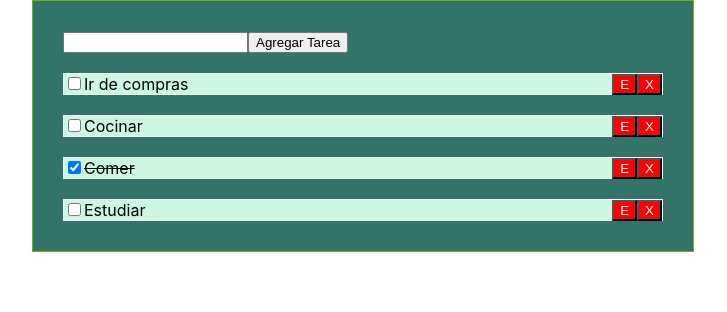
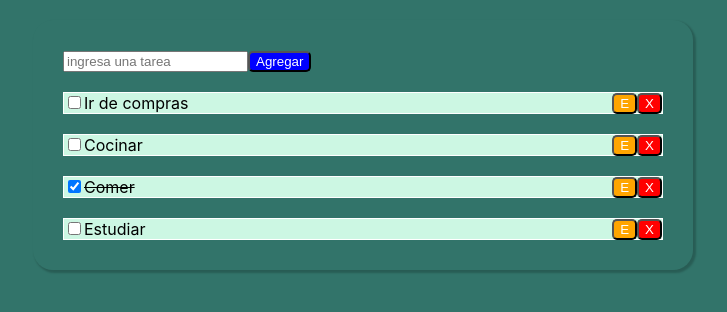
Before and after one commit to Fedreric/Crud-React, a React (Create React App) app: page / in a window 1280 px wide. Shown: the top 312 px of the page, without its empty margins (277-1004 px from the left). Built offline with nearby package versions, Linux system fonts and the light colour scheme.

Commit message:
se le agrega una estetica basica

```diff
--- a/src/App.css
+++ b/src/App.css
@@ -1,13 +1,38 @@
+body{
+  background-color: #32746a;
+}
 .container{
   margin: auto;
+  margin-top: 20px;
   width: 50%;
-  border: 1px solid #73ad21;
+  box-shadow: 2px 2px 2px 1px rgba(0, 0, 0, 0.2);
+  border-radius: 20px;
   background-color: #32746a;
   padding: 10px;
 }
-
 .btn-eliminar{
   float:right;
   background-color: red;
   color: #fff;
+  border-radius: 5px;
+  cursor: pointer;
 }
+.btn-editar{
+  float:right;
+  background-color: orange;
+  color: #fff;
+  border-radius: 5px;
+  cursor: pointer;
+}
+.btn-agregar{
+  background-color: blue;
+  color: #fff;
+  border-radius: 5px;
+  cursor: pointer;
+}
+
+@media only screen and (max-width: 767px) {
+  .container{
+    width: 90%;
+  }
+}
--- a/src/components/TareaAgregar.js
+++ b/src/components/TareaAgregar.js
@@ -17,8 +17,8 @@ export default function TareaAgregar({agregandoTarea}) {
   return (
     <div style = {{margin:20}}>
         <form onSubmit = {agregarTarea}>
-            <input type='text' value ={valorIngresado} onChange = {cambiarValor}/>
-            <button>Agregar Tarea</button>
+            <input type='text' value ={valorIngresado} onChange = {cambiarValor} placeholder='ingresa una tarea'/>
+            <button className='btn-agregar'>Agregar</button>
         </form>
     </div>
   )
--- a/src/components/TareaItem.js
+++ b/src/components/TareaItem.js
@@ -16,7 +16,7 @@ export default function TareaItem({tarea, onCompletado,onBorrarItem,onEditarItem
         onChange={ () => onCompletado(tarea.id)}/>
         { tarea.tarea}
         <button className='btn-eliminar' onClick = {() => onBorrarItem(tarea.id)}>X</button>
-        <button className='btn-eliminar' onClick = {() => onEditarItem(tarea.id)}>E</button>
+        <button className='btn-editar' onClick = {() => onEditarItem(tarea.id)}>E</button>
     </div>
   )
 }
```
